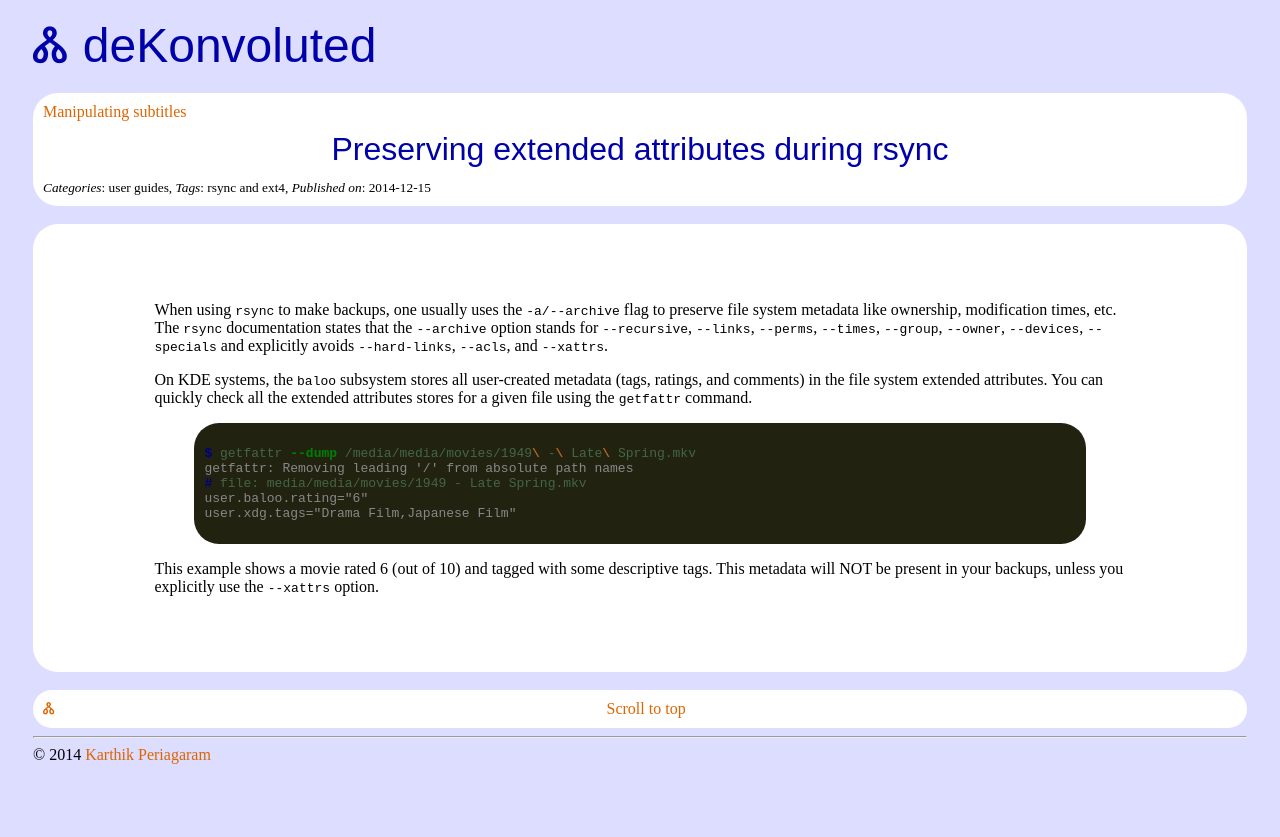
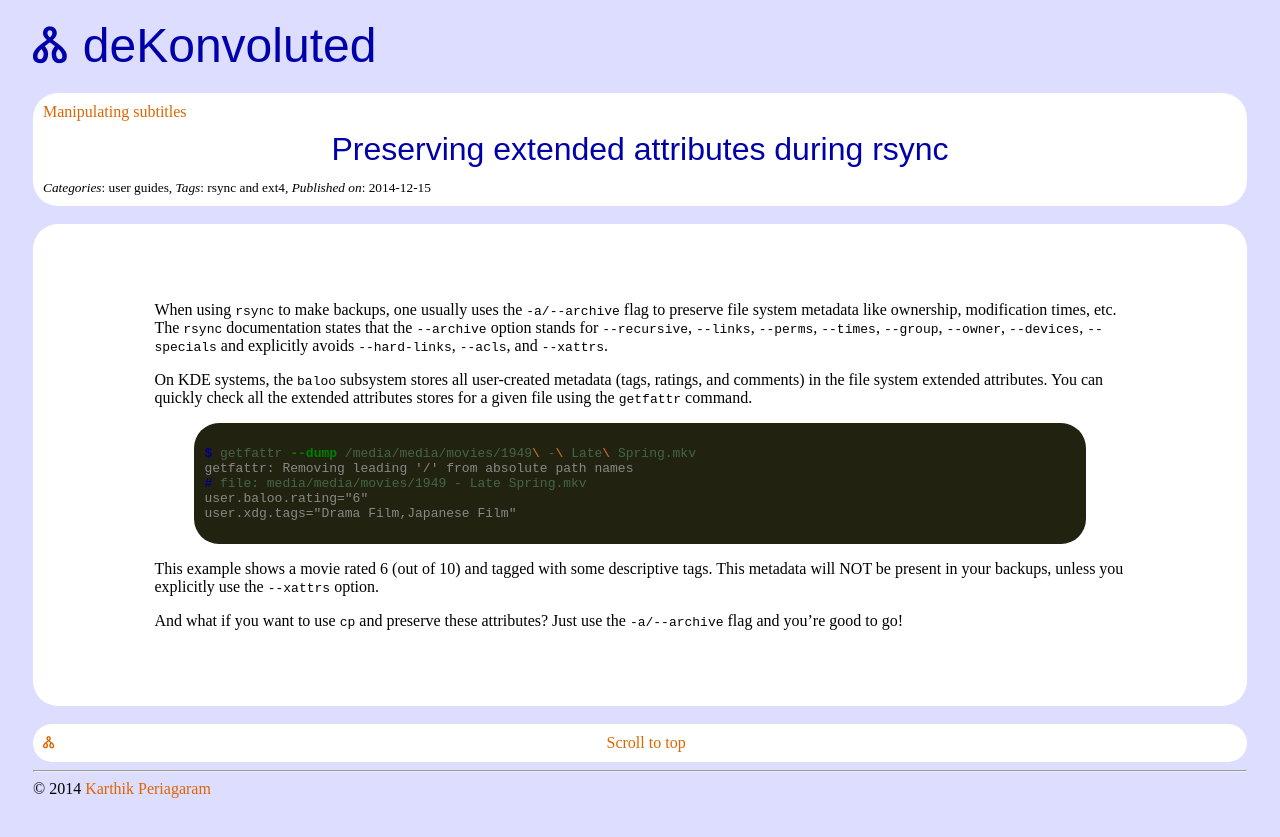
Before and after one commit to dekonvoluted/dekonvoluted.github.io, a Jekyll site: the page built from _posts/2014-12-15-preserving-extended-attributes-during-rsync.md, in a window 1280 px wide. Shown: the top 837 px of the page. Built offline with Jekyll 4.4.1, drawn with Linux system fonts in a browser that asks for light colours.

Commit message:
Updated with cp option

```diff
--- a/_posts/2014-12-15-preserving-extended-attributes-during-rsync.md
+++ b/_posts/2014-12-15-preserving-extended-attributes-during-rsync.md
@@ -22,3 +22,6 @@ user.xdg.tags="Drama Film,Japanese Film"
 
 This example shows a movie rated 6 (out of 10) and tagged with some descriptive tags.
 This metadata will NOT be present in your backups, unless you explicitly use the `--xattrs` option.
+
+And what if you want to use `cp` and preserve these attributes?
+Just use the `-a/--archive` flag and you're good to go!
```
